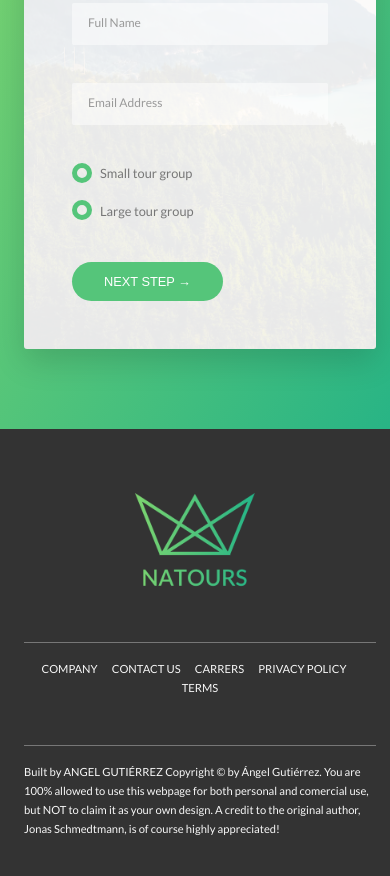
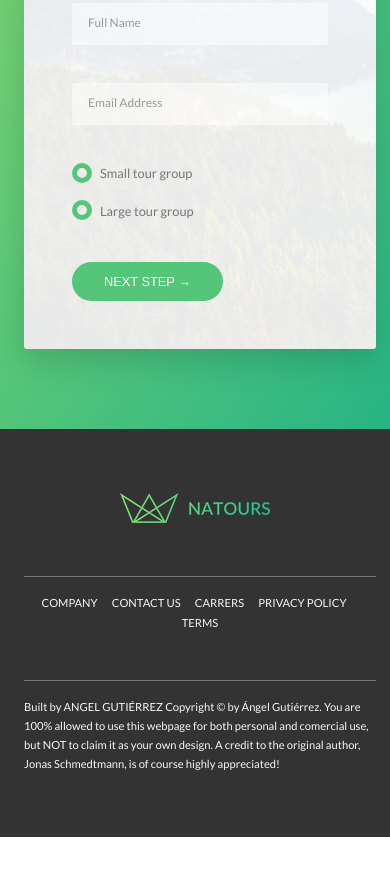
Before and after one commit to kraiver117/Natours-landing-page, a website: page index.html in a window 390 px wide. Shown: the part 6079-6955 px from the top of the page. After the commit the page ends 6916 px from the top, so only its background shows below. Drawn offline with Linux system fonts and the light colour scheme.

Commit message:
Responsive Images in HTML - Art Direction & Density Switching

```diff
--- a/index.html
+++ b/index.html
@@ -318,7 +318,10 @@
         </main>
         <footer class="footer">
             <div class="footer__logo-box">
-                <img src="img/logo-green-2x.png" alt="Natours logo" class="footer__logo">
+                <picture class="footer__logo">
+                    <source srcset="img/logo-green-small-1x.png 1x, img/logo-green-small-2x.png 2x" media="(max-width: 37.5rem)">
+                    <img srcset="img/logo-green-1x.png 1x, img/logo-green-2x.png 2x" alt="Natours logo">
+                </picture>
             </div>
             <div class="row">
                 <div class="col-1-of-2">
```
